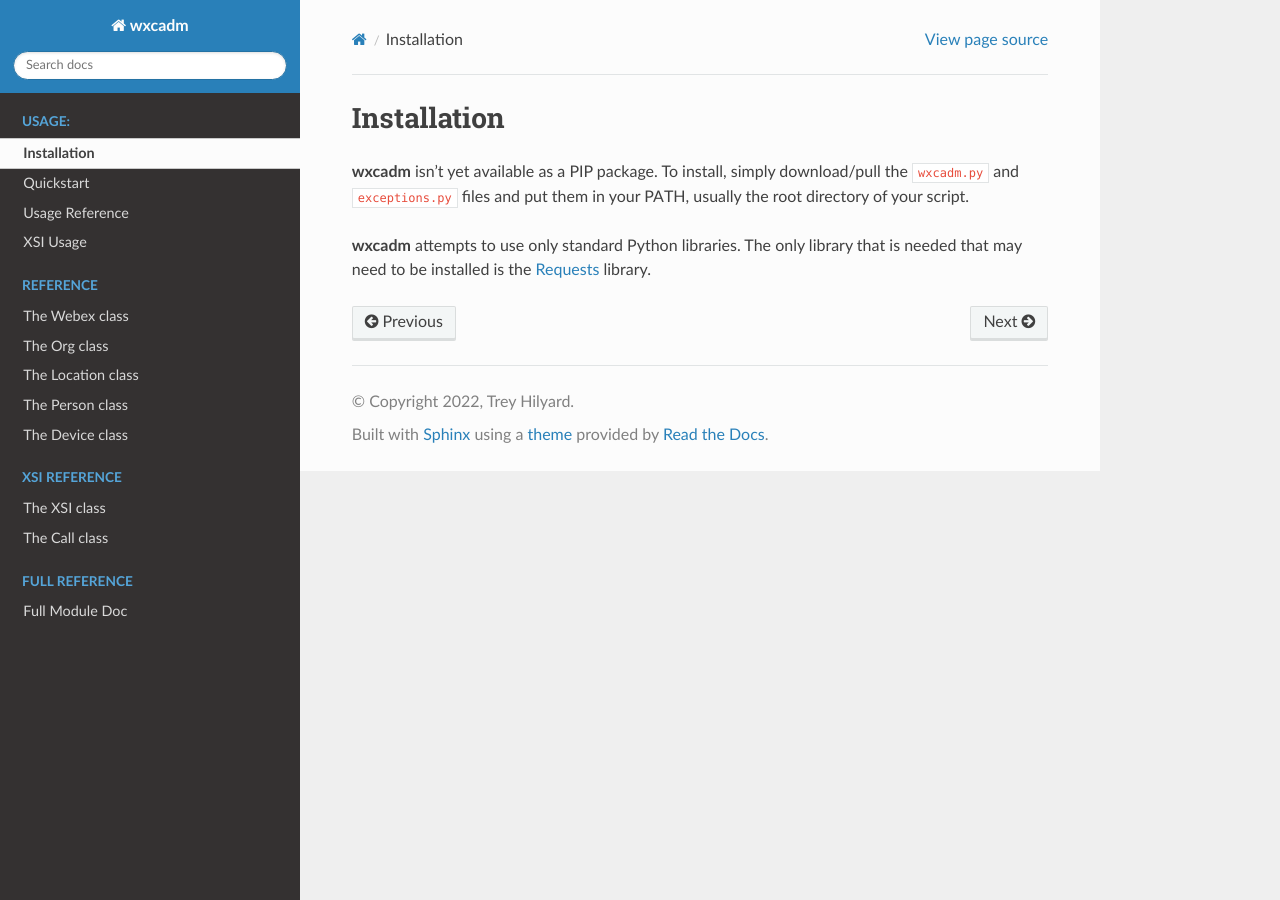
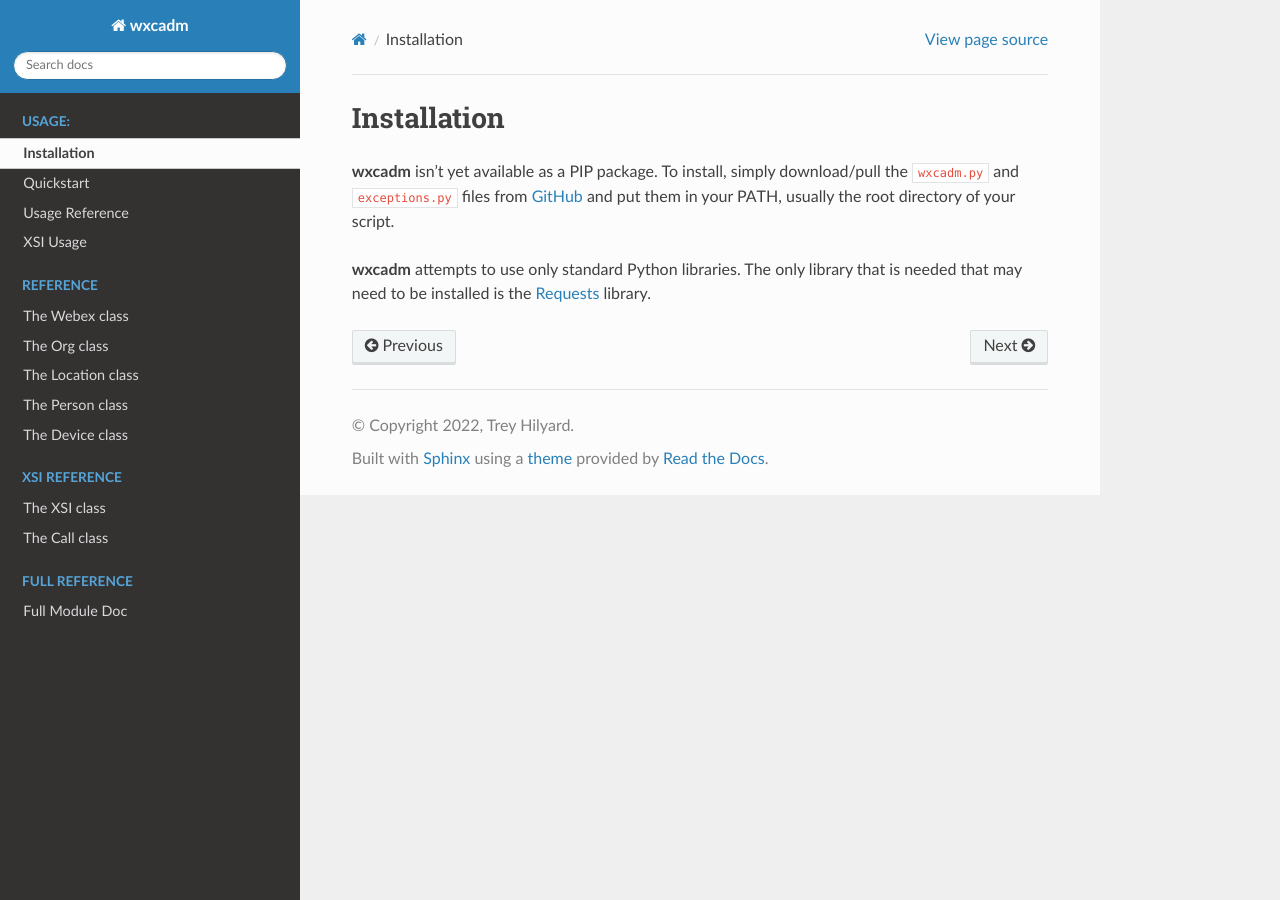
Before and after one commit to kctrey/wxcadm, a Sphinx documentation site: the page built from docs/source/usage/installation.rst, in a window 1280 px wide. Built offline with Sphinx 7.4.7 and the Read the Docs theme 2.0.0, drawn with Linux system fonts in a browser that asks for light colours.

Commit message:
Doc updates

```diff
--- a/docs/source/usage/installation.rst
+++ b/docs/source/usage/installation.rst
@@ -2,7 +2,7 @@
 Installation
 ============
 **wxcadm** isn't yet available as a PIP package. To install, simply download/pull the ``wxcadm.py`` and ``exceptions.py``
-files and put them in your PATH, usually the root directory of your script.
+files from `GitHub <https://github.com/kctrey/wxcadm>`_ and put them in your PATH, usually the root directory of your script.
 
 **wxcadm** attempts to use only standard Python libraries. The only library that is needed that may need to be installed
 is the `Requests <https://pypi.org/project/requests/>`_ library.
--- a/wxcadm.py
+++ b/wxcadm.py
@@ -2404,7 +2404,7 @@ class CPAPI:
             pin (str): The PIN to set as the global default
 
         Returns:
-            bool: True is successful
+            bool: True if successful
 
         Raises:
             ValueError: Raised when the PIN value is rejected by Webex, usually because the PIN doesn't comply
```
Also changed, not shown: 3 other files.
